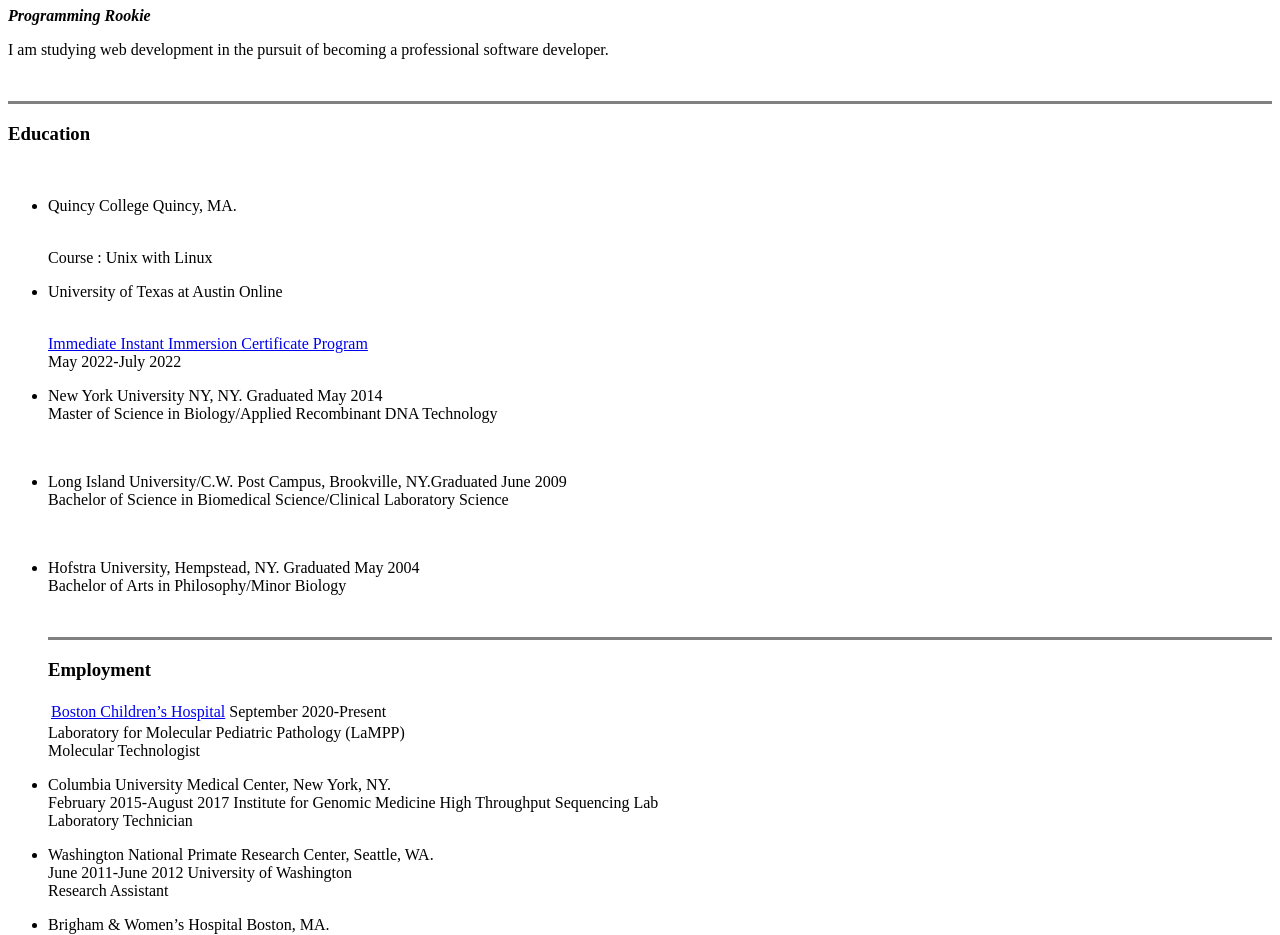
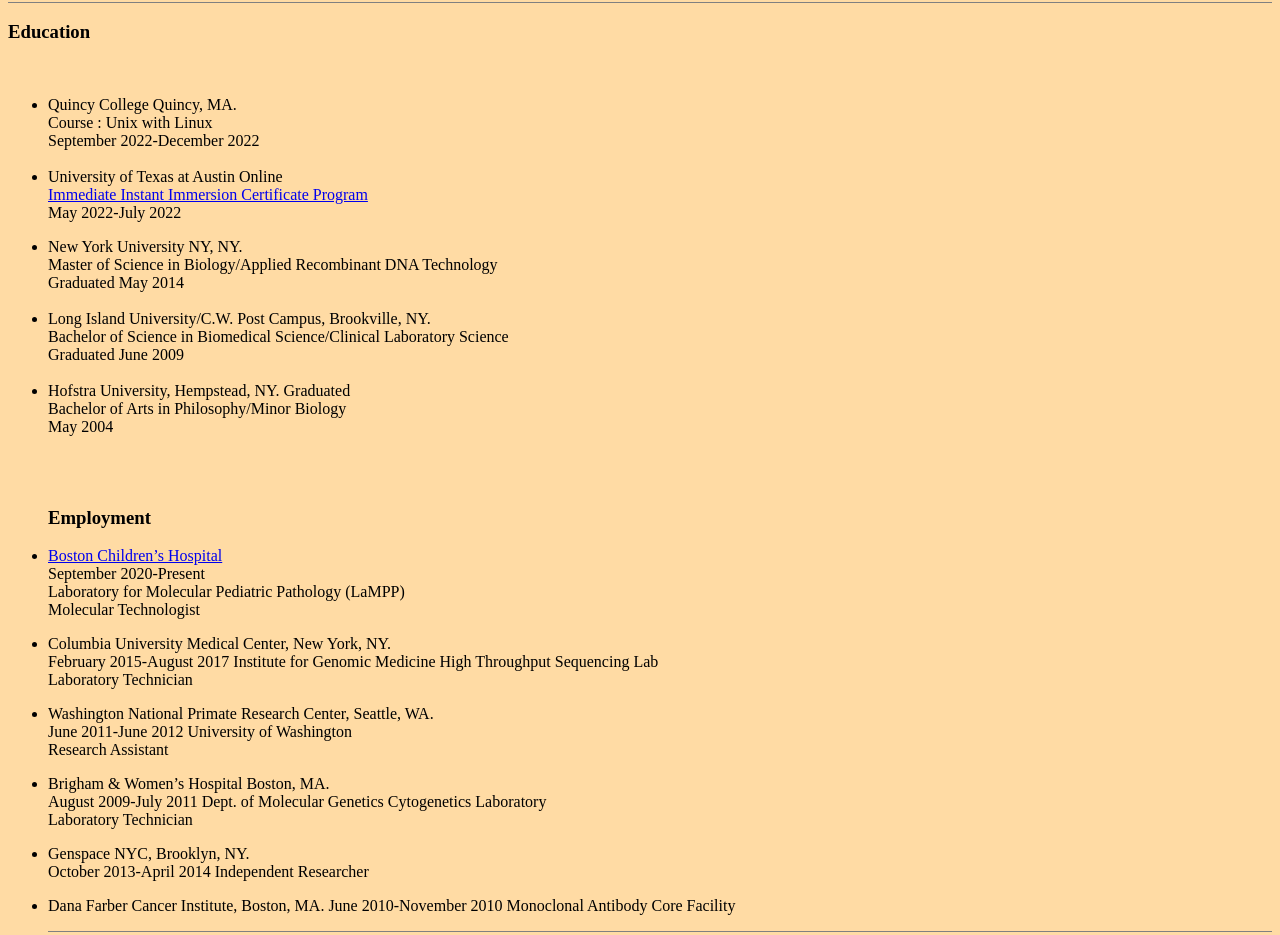
Before and after one commit to Claudimus/CV, a plain HTML site: page index.html in a window 1280 px wide. Shown: the part 205-1140 px from the top of the page. Drawn offline with Linux system fonts and the light colour scheme; files that its build step writes are made by us from their sources.

Commit message:
Revert "Revert "Add files via upload""

```diff
--- a/index.html
+++ b/index.html
@@ -4,48 +4,48 @@
 <head>
   <meta charset="UTF-8">
   <title>Claude's Resume</title>
+  <link rel="stylesheet" href="css/styles.css">
 </head>
 
 <body>
-  <bodystyle="background-color:D0B8A8;">
-  <img src="claude.png" alt="Claude's Profile Pic">
+
+
+
+  <img src="Claude_Profile_Pic2_small.png" alt="Claude's Profile Pic">
     <h1>Jean-Claude Cantave</h1>
 </center>
-  <p><em><strong>Programming Rookie</strong></em></em></p>
-  <p>I am studying web development in the pursuit of becoming a professional software developer.</p>
+      <h3><p><em><strong>Programming Noob</strong></em></em></p></h3>
+      <p>I am studying web development and planning to become a professional software engineer.</p>
         <br>
   <hr size="3" noshade>
         <h3>Education</h3><br>
   <ul>
-    <li>
-    <p>Quincy College Quincy, MA.</p><br>Course : Unix with Linux
-    </li>
-    <li><p>University of Texas at Austin Online </p><br>
+    <li>Quincy College Quincy, MA.<br>
+        Course : Unix with Linux<br>
+        September 2022-December 2022<br>
+    </li><br>
+    <li>University of Texas at Austin Online<br>
       <a href="https://www.linkedin.com/in/claude-cantave-767b6b244/overlay/1635495365258/single-media-viewer?type=DOCUMENT&profileId=ACoAADyvOH8BKYUpD5DMBMIYdwBQaudmUfw9IGI&lipi=urn%3Ali%3Apage%3Ad_flagship3_profile_view_base%3BtI5Gk3JlTqGJjOQBGcZ1iA%3D%3D">Immediate
         Instant Immersion Certificate Program</a><br>
-    May 2022-July 2022</li>
-    <li>
-      <p>New York University NY, NY. Graduated May 2014<br>
-        Master of Science in Biology/Applied Recombinant DNA Technology
+      May 2022-July 2022</p>
     </li>
-    </p><br></li>
-
-    <li>
-      <p>Long Island University/C.W. Post Campus, Brookville, NY.Graduated June 2009<br>
-        Bachelor of Science in Biomedical Science/Clinical Laboratory Science</p><br>
-    </li>
-    <li>
-      <p>Hofstra University, Hempstead, NY. Graduated May 2004<br>
-        Bachelor of Arts in Philosophy/Minor Biology</p><br>
-    </li>
-    <hr size="3" noshade>
+    <li>New York University NY, NY. <br>
+      Master of Science in Biology/Applied Recombinant DNA Technology<br>
+      Graduated May 2014
+    </li><br>
+    <li>Long Island University/C.W. Post Campus, Brookville, NY.<br>
+      Bachelor of Science in Biomedical Science/Clinical Laboratory Science<br>
+      Graduated June 2009<br>
+    </li><br>
+    <li>Hofstra University, Hempstead, NY. Graduated <br>
+      Bachelor of Arts in Philosophy/Minor Biology<br>
+      May 2004<br>
+    </li><br>
+    <hr>
+    <br>
     <h3>Employment</h3>
-    <table>
-      <tr>
-        <td><a href="https://www.childrenshospital.org/research/labs/lampp-research">Boston Children’s Hospital</a></td>
-        <td>September 2020-Present</td>
-      </tr>
-    </table>
+      <li><a href="https://www.childrenshospital.org/research/labs/lampp-research">Boston Children’s Hospital</a></li>
+      September 2020-Present<br>
       Laboratory for Molecular Pediatric Pathology (LaMPP)<br>
       Molecular Technologist
       <p>
@@ -75,7 +75,8 @@
 
       <a href="hobbies.html">My Hobbies</a><br>
       <a href="skills.html">Skills</a><br>
-    <a href="contacts.html">Contacts</a>
+      <a href="contacts.html">Contacts</a><br>
+      <a href="https://claudimus.github.io/website1/">Resume</a>
 
 
       </ol>
```
Lines whose indentation alone changed are shown as unchanged.
